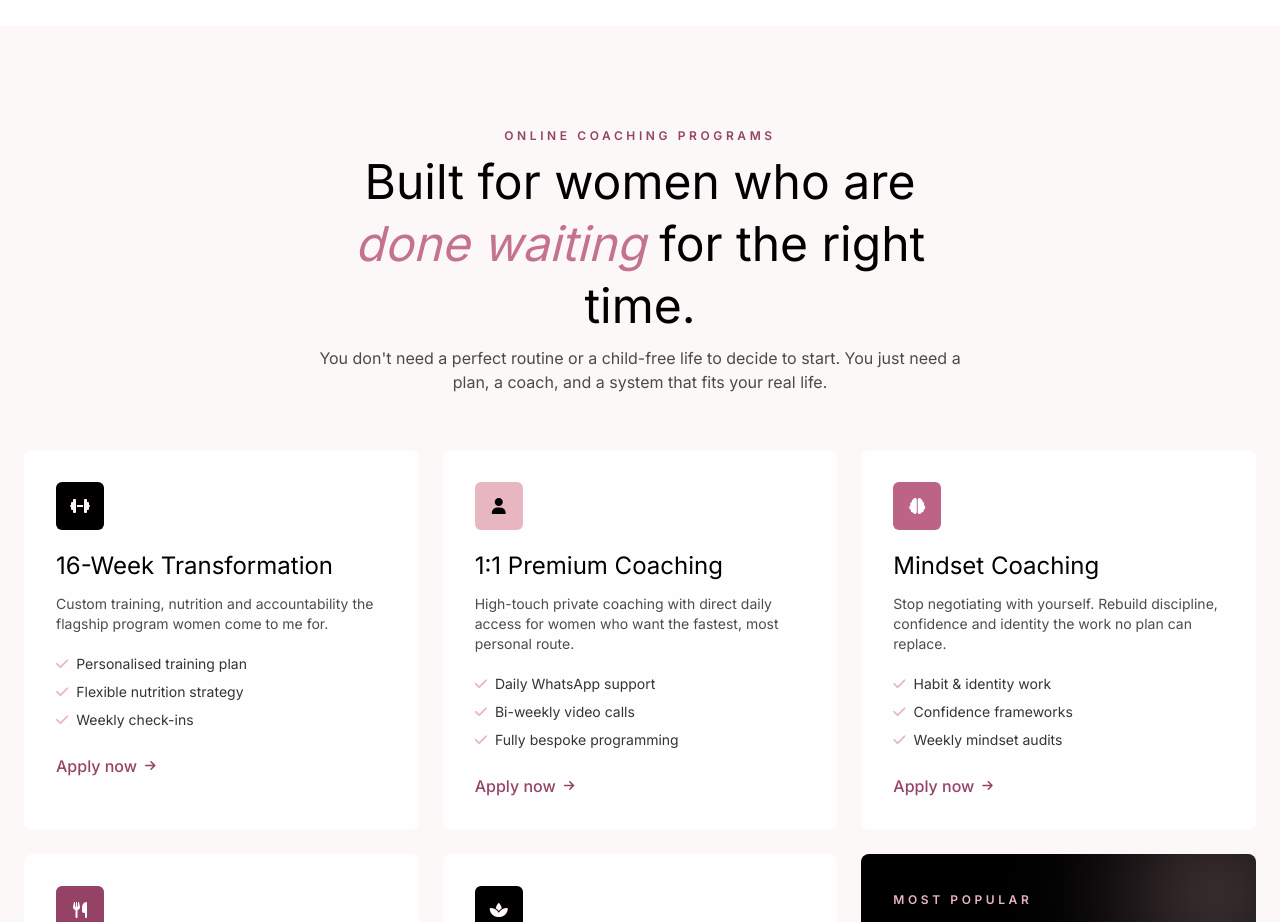
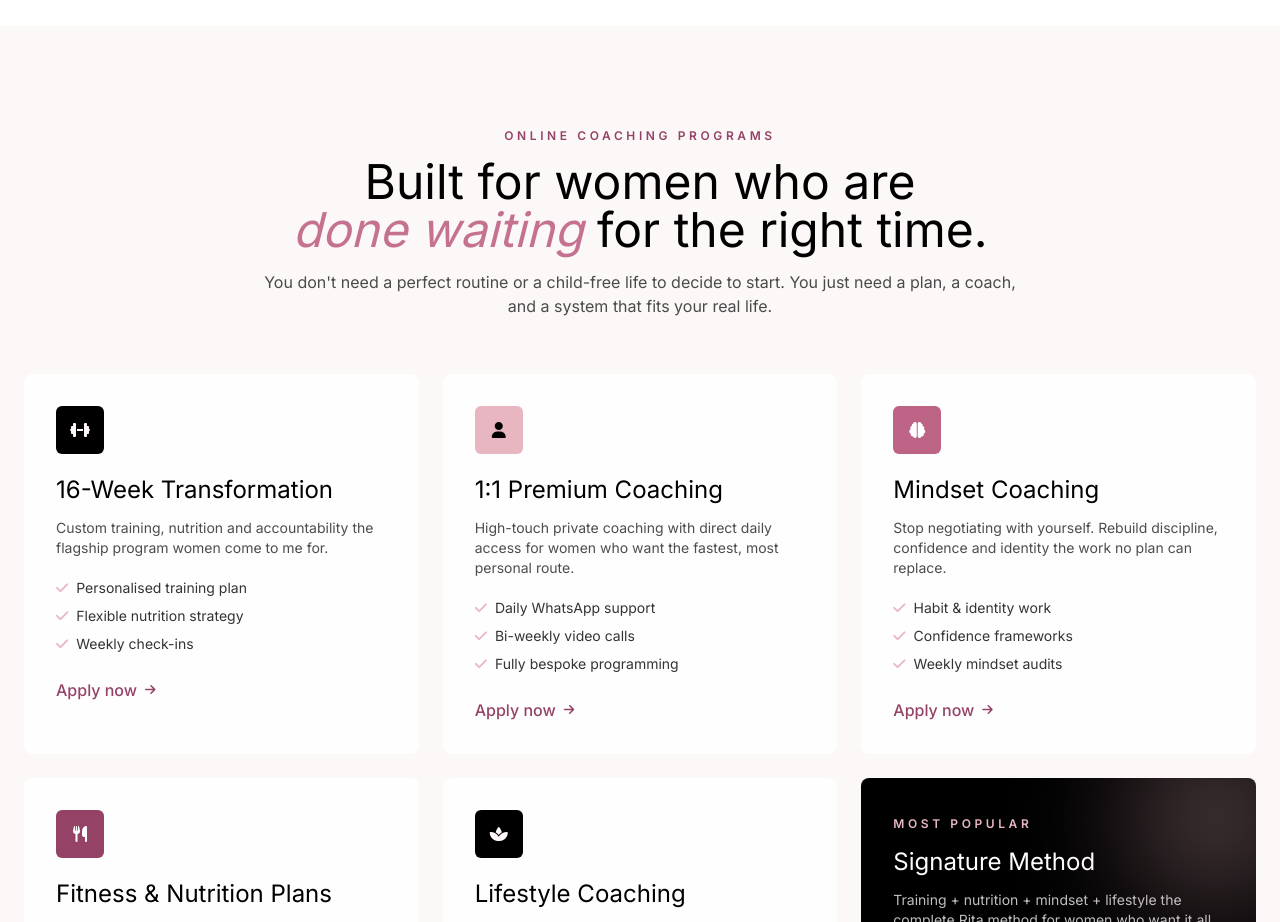
Before and after one commit to code-withdarshan/rita-fitness, a Next.js app: page / in a window 1280 px wide. Shown: the part 1140-2062 px from the top of the page. Built offline with nearby package versions, Linux system fonts and the light colour scheme; no server answers.

Commit message:
Enhance program section styling and update heading structure for improved layout and readability

```diff
--- a/app/globals.css
+++ b/app/globals.css
@@ -120,6 +120,26 @@
       display: inline-block;
       line-height: 1.35;
       padding-block: .12em;
+    }
+
+    .programs-title .heading-highlight {
+      display: inline;
+      line-height: inherit;
+      padding-block: 0;
+    }
+
+    .desktop-title-break {
+      display: none;
+    }
+
+    @media (min-width: 40rem) {
+      .programs-title {
+        max-width: 48rem;
+      }
+
+      .programs-title .desktop-title-break {
+        display: inline;
+      }
     }
 
     .grad-text {
--- a/components/HomePage.jsx
+++ b/components/HomePage.jsx
@@ -74,10 +74,10 @@ export default function HomePage() {
   </section>
   <section id="programs" className="py-16 md:py-24 section-soft">
     <div className="max-w-[90rem] mx-auto px-6">
-      <div className="text-center max-w-2xl mx-auto reveal">
+      <div className="programs-heading text-center max-w-3xl mx-auto reveal">
         <span className="text-xs uppercase tracking-[0.3em] font-semibold text-mocha">Online Coaching Programs</span>
-        <h2 className="font-display text-4xl md:text-5xl mt-3">Built for women who are <span className="heading-highlight grad-text italic">done
-            waiting</span> for the right time.</h2>
+        <h2 className="programs-title font-display text-4xl md:text-5xl mt-3">Built for women who are<span className="desktop-title-break"><br /></span>{' '}
+          <span className="heading-highlight grad-text italic">done waiting</span> for the right time.</h2>
         <p className="mt-4 text-ink/70">You don't need a perfect routine or a child-free life to decide to start. You just
           need a plan, a coach, and a system that fits your real life.</p>
       </div>
```
